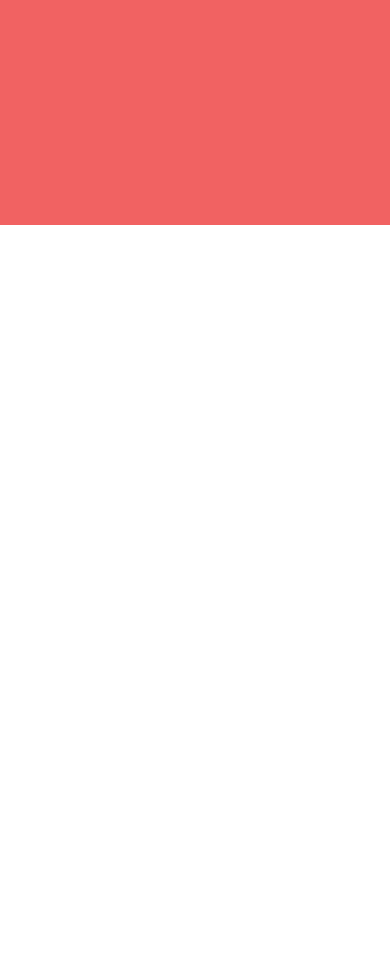
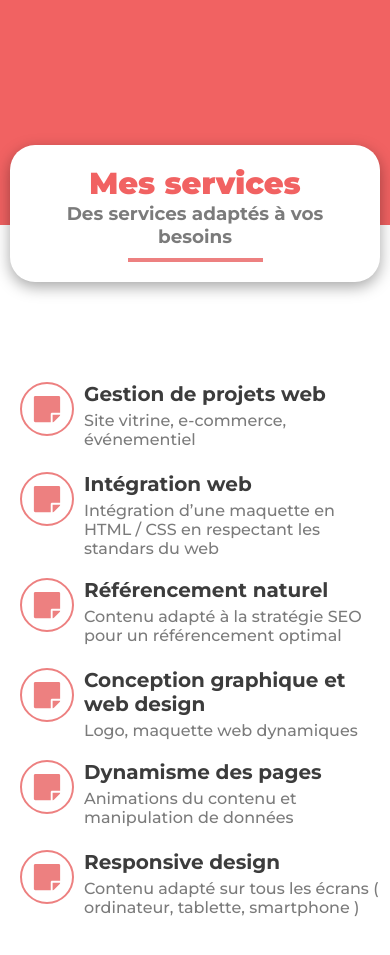
Before and after one commit to TonyMascate/Portfolio, a React (Create React App) app: page / in a window 390 px wide. Shown: the part 1760-2715 px from the top of the page. Before the commit the page ends 1985 px from the top, so only its background shows below. Built offline with nearby package versions, Linux system fonts and the light colour scheme.

Commit message:
service section

```diff
--- a/src/App.js
+++ b/src/App.js
@@ -1,5 +1,6 @@
 import Hero from './composants/Hero';
 import Moi from './composants/Moi';
+import Services from './composants/Services';
 import './main.scss'
 
 function App() {
@@ -7,6 +8,7 @@ function App() {
     <>
       <Hero />
       <Moi />
+      <Services />
     </>
   );
 }
--- /dev/null
+++ b/src/composants/Services.js
@@ -0,0 +1,53 @@
+import React from 'react';
+import { service1, service2 } from '../datas/servicelists';
+import mockup from '../img/mockupiphone.svg'
+import { FaStickyNote } from 'react-icons/fa'
+
+function services() {
+  return (
+    <section id="services">
+      <div className="services container">
+        <div className="title">
+          <h2>Mes services</h2>
+          <h3>Des services adaptés à vos besoins</h3>
+          <div className="underline"></div>
+        </div>
+        <div className="content">
+          <div className="first">
+            {service1.map((item) => {
+              return (
+                <div className="item">
+                  <div className="icon">
+                    <FaStickyNote />
+                  </div>
+                  <div className="text">
+                    <h4>{item.title}</h4>
+                    <p>{item.subtitle}</p>
+                  </div>
+                </div>
+              );
+            })}
+          </div>
+          <img src={mockup} alt="mockup d'un iphone" />
+          <div className="second">
+            {service2.map((item) => {
+              return (
+                <div className="item">
+                  <div className="icon">
+                    <FaStickyNote />
+                  </div>
+                  <div className="text">
+                    <h4>{item.title}</h4>
+                    <p>{item.subtitle}</p>
+                  </div>
+                </div>
+              );
+            })}
+          </div>
+        </div>
+      </div>
+    </section>
+  );
+}
+
+export default services;
--- a/src/main.scss
+++ b/src/main.scss
@@ -6,6 +6,7 @@ $secondary: #ed8080;
 $darkgrey: #3c3c3c;
 $darkgrey-1: #404040;
 $lightgrey: #cdcdcd;
+$subtitle: #7b7b7b;
 $white: #fff;
 
 // GENERAL
@@ -64,6 +65,49 @@ section {
     font-weight: 800;
     background-color: white;
     font-size: 1.5rem;
+}
+
+// TITLE DES PARTIES
+.title {
+    padding: 20px 50px;
+    margin-bottom: 50px;
+    display: flex;
+    align-items: center;
+    justify-content: center;
+    flex-direction: column;
+    width: fit-content;
+    background-color: white;
+    border-radius: 25px;
+    box-shadow: rgba(0, 0, 0, 0.35) 0px 5px 15px;
+    text-align: center;
+    h2 {
+        color: $primary;
+        font-size: 3rem;
+        font-weight: 900;
+    }
+    h3 {
+        font-size: 2.1rem;
+        color: $subtitle;
+    }
+    .underline {
+        width: 50%;
+        height: 4px;
+        background-color: $secondary;
+        margin-top: 30px;
+    }
+}
+@media screen and (max-width: 768px){
+    .title{
+        h2{
+            font-size: 1.9rem;
+        }
+        h3{
+            font-size: 1.15rem;
+        }
+        .underline{
+            margin-top: 10px;
+        }
+    }
 }
 
 // HERO
@@ -255,7 +299,6 @@ section {
         }
     }
 }
-
 @media screen and (max-width: 991px) {
     #moi {
         .moi {
@@ -277,19 +320,134 @@ section {
 @media screen and (max-width: 400px) {
     #moi {
         .moi {
-            .cover{
-                .portrait{
+            .cover {
+                .portrait {
                     width: auto;
                 }
             }
-            .text{
-                h2{
+            .text {
+                h2 {
                     font-size: 1.5rem;
                 }
-                p{
+                p {
                     font-size: 1rem;
                 }
             }
         }
     }
 }
+
+// SERVICES
+
+#services {
+    min-height: 100vh;
+    align-items: flex-start;
+    margin-top: -100px;
+    .services {
+        display: flex;
+        align-items: center;
+        justify-content: flex-start;
+        flex-direction: column;
+        .content {
+            display: grid;
+            grid-template-columns: repeat(3, 1fr);
+            align-items: center;
+            margin-top: 50px;
+            img {
+                max-width: 300px;
+                margin: 0 30px;
+            }
+            .first,
+            .second {
+                display: grid;
+                grid-auto-rows: minmax(110px, auto);
+                row-gap: 100px;
+                flex: 1;
+            }
+            .item {
+                display: flex;
+                .icon {
+                    min-width: 54px;
+                    height: 54px;
+                    border: 2px solid $secondary;
+                    display: flex;
+                    align-items: center;
+                    justify-content: center;
+                    border-radius: 100px;
+                    padding: 10px;
+                    margin: 0 10px;
+                    svg {
+                        width: 100%;
+                        height: 100%;
+                        color: $secondary;
+                    }
+                }
+                .text {
+                    h4 {
+                        font-size: 1.5rem;
+                        color: $darkgrey;
+                        margin-bottom: 5px;
+                    }
+                    p {
+                        font-size: 1rem;
+                        color: $subtitle;
+                    }
+                }
+            }
+        }
+    }
+}
+
+@media screen and (max-width: 1024px) {
+    #services {
+        .services {
+            .content {
+                grid-template-columns: repeat(2, 1fr);
+                column-gap: 30px;
+                img {
+                    display: none;
+                }
+                .first {
+                    .item {
+                        flex-direction: row-reverse;
+                        .text {
+                            text-align: right;
+                        }
+                    }
+                }
+            }
+        }
+    }
+}
+@media screen and (max-width: 768px) {
+    #services {
+        .services {
+            .content {
+                grid-template-columns: repeat(1, 1fr);
+                column-gap: 0px;
+                img {
+                    display: none;
+                }
+                .first {
+                    margin-bottom: 20px;
+                    .item {
+                        flex-direction: row;
+                        .text {
+                            text-align: left;
+                        }
+                    }
+                }
+                .first,
+                .second {
+                    row-gap: 20px;
+                    grid-auto-rows: minmax(70px, auto);
+                    .text {
+                        h4 {
+                            font-size: 1.25rem;
+                        }
+                    }
+                }
+            }
+        }
+    }
+}
```
Also changed, not shown: src/datas/servicelists.js (renamed from src/datas/services.js), src/img/mockupiphone.svg (renamed from src/img/mockup iphone.svg).
